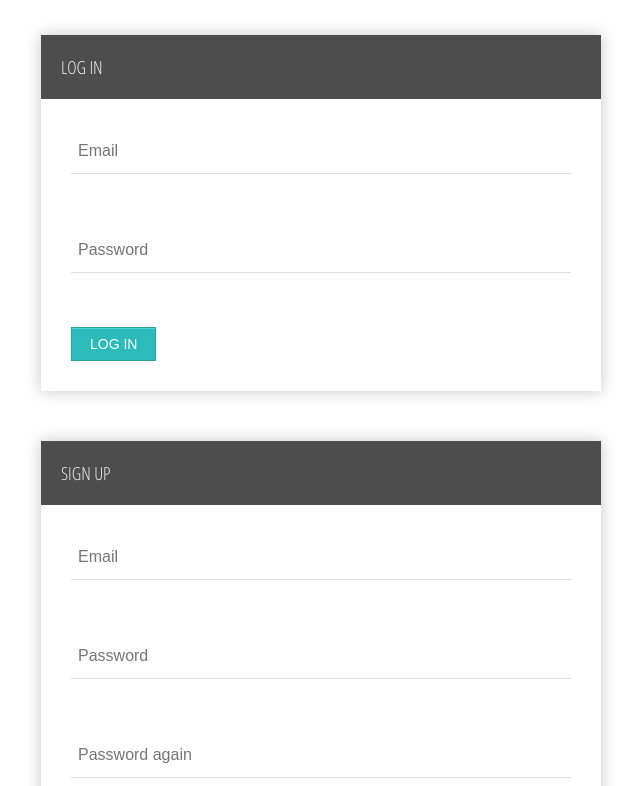
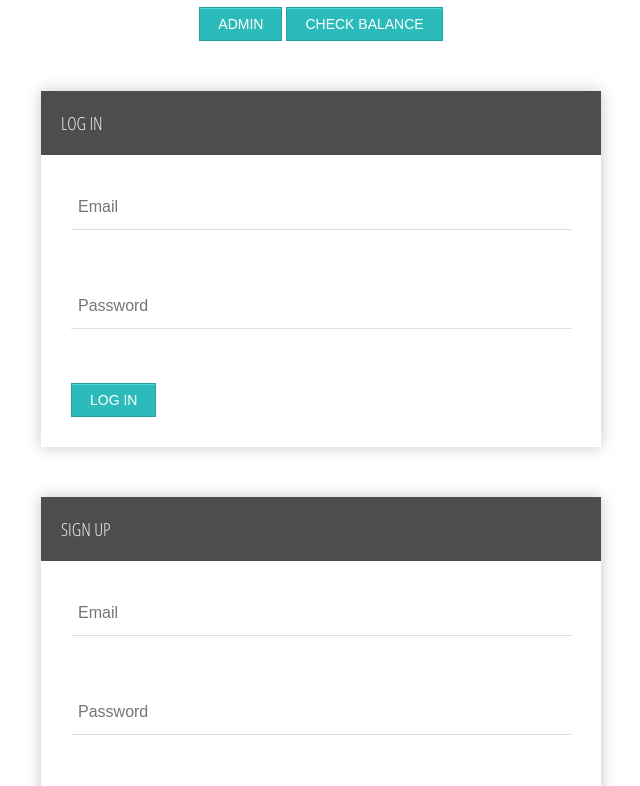
Before and after one commit to Tomas-Kaiser/client-bank-API, a plain HTML site: page index.html in a window 1280 px wide. Shown: the part 73-859 px from the top of the page, without its empty margins (319-959 px from the left). Drawn offline with Linux system fonts and the light colour scheme.

Commit message:
Added admin and balance page

```diff
--- /dev/null
+++ b/css/admin.css
@@ -0,0 +1,23 @@
+#admin-container h2 {
+   text-align: center;
+}
+
+#admin-container form {
+   text-align: center;
+}
+
+#customer-card-container {
+   display: flex;
+   flex-wrap: wrap;
+}
+
+#customer-card-container .customer-card {
+   padding: 15px;
+   margin: 5px;
+   box-shadow: 0 4px 8px 0 rgba(0,0,0,0.2);
+   transition: 0.3s;
+}
+
+#customer-card-container .customer-card:hover {
+   box-shadow: 0 8px 16px 0 rgba(0,0,0,0.2);
+}
--- a/index.html
+++ b/index.html
@@ -6,7 +6,8 @@
    <meta name="viewport" content="width=device-width, initial-scale=1.0">
    <meta http-equiv="X-UA-Compatible" content="ie=edge">
    <link href='http://fonts.googleapis.com/css?family=Open+Sans+Condensed:300' rel='stylesheet' type='text/css'>
-   <link rel="stylesheet" href="style.css" type="text/css">
+   <link rel="stylesheet" href="./css/style.css" type="text/css">
+   <link rel="stylesheet" href="./css/admin.css" type="text/css">
    <title>Online Banking API</title>
    <style></style>
 </head>
@@ -16,6 +17,12 @@
 <body>
    <header>
       <h1>Welcome to Online Banking</h1>
+      <nav>
+         <div style="text-align: center;">
+            <button id="adminBtn" onClick="admin()">Admin</button>
+            <button id="balanceBtn" onClick="balance()">Check Balance</button>
+         </div>
+      </nav>
    </header>
 
    <div id="container-login" class="form-style-8">
@@ -45,6 +52,8 @@
    <script>
       const root = document.querySelector("#root");
    </script>
+   <script src="./js/admin.js"></script>
+   <script src="./js/balance.js"></script>
    <script src="./js/modal.js"></script>
    <script src="./js/signUp.js"></script>
    <script src="./js/verifyCustomerCredentials.js"></script>
--- /dev/null
+++ b/js/admin.js
@@ -0,0 +1,58 @@
+function admin() {
+   document.querySelector("#balanceBtn").remove();
+   document.querySelector("#container-login").remove();
+   document.querySelector("#container-signup").remove();
+   document.querySelector("h1").remove();
+   document.querySelector("#adminBtn").remove();
+
+
+   // Get all customers
+   const divAdminContainer = document.createElement("div");
+   divAdminContainer.setAttribute("id", "admin-container");
+
+   divAdminContainer.innerHTML = (`
+      <h2>Admin Panel</h2>
+
+      <form id="getAllCustomersForm">
+         <button>Get All Customers</button>
+      </form>
+
+      <div id="listOfCustomers"></div>
+   `);
+
+   root.appendChild(divAdminContainer);
+
+
+   getAllCustomersForm = document.querySelector("#getAllCustomersForm");
+
+   getAllCustomersForm.addEventListener("submit", function (e) {
+      e.preventDefault();
+
+      const url = "http://localhost:49000/api/customers";
+
+      fetch(url)
+         .then(res => res.json())
+         .then(jsonRes => {
+            const divCustomerCardContainer = document.createElement("div");
+            divCustomerCardContainer.setAttribute("id", "customer-card-container");
+
+            for (let i = 0; i < jsonRes.length; i++) {
+               const customerCard = document.createElement("div");
+               customerCard.setAttribute("class", "customer-card");
+
+               customerCard.innerHTML = (`
+               <p>Customer: ${(i + 1)}</p>
+               <p>Email: ${jsonRes[i].email}</p>
+               <p>Id: ${jsonRes[i].id}</p>
+               <p>Number of accounts: ${jsonRes[i].accounts.length}</p>
+            `);
+               divCustomerCardContainer.appendChild(customerCard);
+            }
+
+            const listOfCustomers = document.querySelector("#listOfCustomers");
+            listOfCustomers.appendChild(divCustomerCardContainer);
+
+            getAllCustomersForm.remove();
+         });
+   });
+}
--- /dev/null
+++ b/js/balance.js
@@ -0,0 +1,80 @@
+function balance() {
+   document.querySelector("#balanceBtn").remove();
+   document.querySelector("#container-login").remove();
+   document.querySelector("#container-signup").remove();
+   document.querySelector("h1").remove();
+   document.querySelector("#adminBtn").remove();
+
+   // Get balance
+   const divCheckBalanceContainer = document.createElement("div");
+   divCheckBalanceContainer.setAttribute("id", "check-balance-container");
+   divCheckBalanceContainer.setAttribute("class", "form-style-8");
+
+   divCheckBalanceContainer.innerHTML = (`
+      <h2>Check Your Balance</h2>
+
+      <form method="POST" id="balanceForm">
+         <input type="text" id="balanceEmail" name="balanceEmail" placeholder="Email"><br><br>
+         <input type="text" id="balancePassword" name="balancePassword" placeholder="Password"><br><br>
+         <input type="text" id="accNum" name="accNum" placeholder="Your Account Number"><br><br>
+         <p id="incorrect-credentials" class="err-msg">Email or password is incorrect</p>
+         <button>Get Balance</button>
+      </form>
+
+      <div id="balance"></div>
+   `);
+
+   root.appendChild(divCheckBalanceContainer);
+
+   const balanceForm = document.querySelector("#balanceForm");
+   balanceForm.addEventListener("submit", function (e) {
+      e.preventDefault();
+
+      const email = balanceForm.querySelector("#balanceEmail").value;
+      const password = balanceForm.querySelector("#balancePassword").value;
+      const errCredentials = balanceForm.querySelector("#incorrect-credentials");
+      const accNum = balanceForm.querySelector("#accNum").value;
+
+      if (email == "" || password == "") {
+         console.log("email or passwrod is empty!");
+         errCredentials.style.display = "block";
+         setTimeout(function () {
+            loginForm.querySelector("#loginEmail").value = "";
+            loginForm.querySelector("#loginPassword").value = "";
+         }, 1000);
+         setTimeout(function () {
+            errCredentials.style.display = "none";
+         }, 3000);
+         return;
+      }
+
+      url = `http://localhost:49000/api/customers/${email}/${password}/accounts/${accNum}/balance`;
+
+      fetch(url)
+         .then(res => res.json())
+         .then(jsonRes => {
+            balanceForm.remove();
+
+            const balance = document.querySelector("#balance");
+            balance.innerHTML = (`
+               <p>Your current deposit is EUR${jsonRes}!
+            `);
+
+         })
+         .catch(err => {
+            console.log('Some error happen', err),
+            console.log("Email or password is incorrect"),
+            errCredentials.style.display = "block";
+
+            setTimeout(function () {
+               loginForm.querySelector("#loginEmail").value = "";
+               loginForm.querySelector("#loginPassword").value = "";
+            }, 1000);
+
+            setTimeout(function () {
+               errCredentials.style.display = "none";
+            }, 3000);
+         });
+   });
+
+}
```
Also changed, not shown: css/style.css (renamed from style.css), 1 other file.
